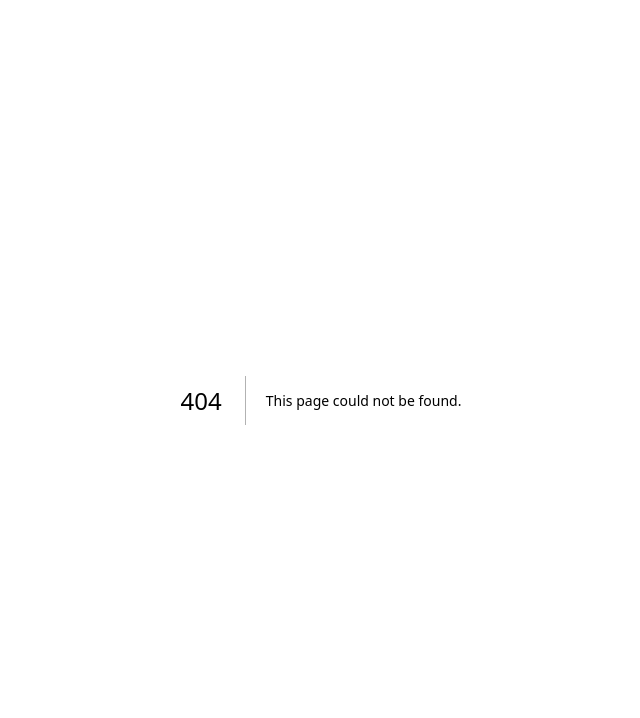
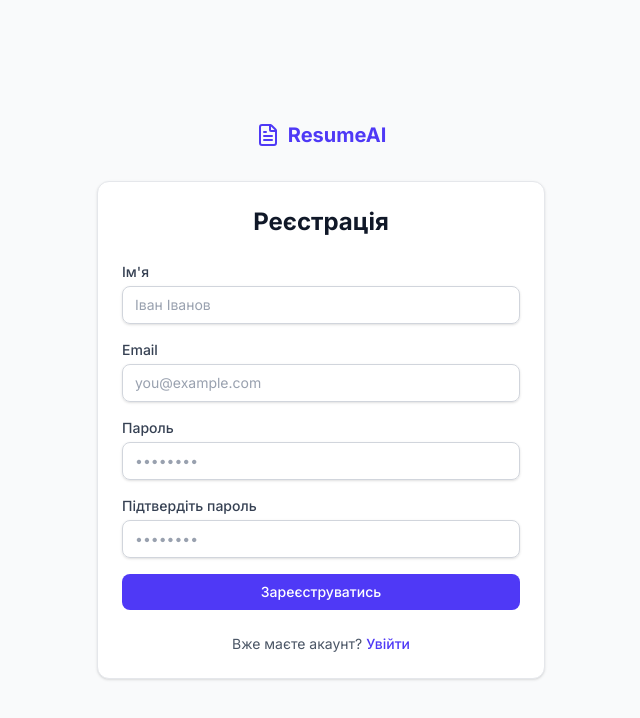
Before and after one commit to bosTM-code/ResumeAI, a Next.js app: page /register in a window 1280 px wide. Before the commit this address had no page. Shown: the top 718 px of the page, without its empty margins (319-959 px from the left). Built offline with nearby package versions, Linux system fonts and the light colour scheme.

Commit message:
feat: implement login and registration pages with React Hook Form validation

```diff
--- /dev/null
+++ b/src/app/(auth)/layout.tsx
@@ -0,0 +1,14 @@
+import Link from "next/link";
+import { FileText } from "lucide-react";
+
+export default function AuthLayout({ children }: { children: React.ReactNode }) {
+  return (
+    <div className="min-h-screen flex flex-col items-center justify-center bg-gray-50 px-4">
+      <Link href="/" className="flex items-center gap-2 text-indigo-600 font-bold text-xl mb-8">
+        <FileText className="h-6 w-6" />
+        ResumeAI
+      </Link>
+      {children}
+    </div>
+  );
+}
--- /dev/null
+++ b/src/app/(auth)/login/page.tsx
@@ -0,0 +1,84 @@
+"use client";
+
+import { useState } from "react";
+import { signIn } from "next-auth/react";
+import { useRouter } from "next/navigation";
+import Link from "next/link";
+import { useForm } from "react-hook-form";
+import { zodResolver } from "@hookform/resolvers/zod";
+import { z } from "zod";
+import Input from "@/components/ui/Input";
+import Button from "@/components/ui/Button";
+import { Card } from "@/components/ui/Card";
+
+const schema = z.object({
+  email: z.string().email("Невірний формат email"),
+  password: z.string().min(6, "Мінімум 6 символів"),
+});
+type FormData = z.infer<typeof schema>;
+
+export default function LoginPage() {
+  const router = useRouter();
+  const [error, setError] = useState("");
+
+  const {
+    register,
+    handleSubmit,
+    formState: { errors, isSubmitting },
+  } = useForm<FormData>({ resolver: zodResolver(schema) });
+
+  const onSubmit = async (data: FormData) => {
+    setError("");
+    const res = await signIn("credentials", {
+      email: data.email,
+      password: data.password,
+      redirect: false,
+    });
+
+    if (res?.error) {
+      setError("Невірний email або пароль");
+      return;
+    }
+    router.push("/dashboard");
+    router.refresh();
+  };
+
+  return (
+    <Card className="w-full max-w-md">
+      <h1 className="text-2xl font-bold text-gray-900 mb-6 text-center">Увійти</h1>
+
+      {error && (
+        <div className="bg-red-50 border border-red-200 text-red-700 text-sm rounded-lg px-4 py-3 mb-4">
+          {error}
+        </div>
+      )}
+
+      <form onSubmit={handleSubmit(onSubmit)} className="space-y-4">
+        <Input
+          label="Email"
+          type="email"
+          placeholder="you@example.com"
+          {...register("email")}
+          error={errors.email?.message}
+        />
+        <Input
+          label="Пароль"
+          type="password"
+          placeholder="••••••••"
+          {...register("password")}
+          error={errors.password?.message}
+        />
+        <Button type="submit" className="w-full" loading={isSubmitting}>
+          Увійти
+        </Button>
+      </form>
+
+      <p className="mt-6 text-center text-sm text-gray-600">
+        Немає акаунту?{" "}
+        <Link href="/register" className="text-indigo-600 font-medium hover:underline">
+          Зареєструватись
+        </Link>
+      </p>
+    </Card>
+  );
+}
--- /dev/null
+++ b/src/app/(auth)/register/page.tsx
@@ -0,0 +1,101 @@
+"use client";
+
+import { useState } from "react";
+import { useRouter } from "next/navigation";
+import Link from "next/link";
+import { useForm } from "react-hook-form";
+import { zodResolver } from "@hookform/resolvers/zod";
+import { z } from "zod";
+import Input from "@/components/ui/Input";
+import Button from "@/components/ui/Button";
+import { Card } from "@/components/ui/Card";
+
+const schema = z.object({
+  name: z.string().min(2, "Мінімум 2 символи"),
+  email: z.string().email("Невірний формат email"),
+  password: z.string().min(6, "Мінімум 6 символів"),
+  confirmPassword: z.string(),
+}).refine((d) => d.password === d.confirmPassword, {
+  message: "Паролі не збігаються",
+  path: ["confirmPassword"],
+});
+type FormData = z.infer<typeof schema>;
+
+export default function RegisterPage() {
+  const router = useRouter();
+  const [error, setError] = useState("");
+
+  const {
+    register,
+    handleSubmit,
+    formState: { errors, isSubmitting },
+  } = useForm<FormData>({ resolver: zodResolver(schema) });
+
+  const onSubmit = async (data: FormData) => {
+    setError("");
+    const res = await fetch("/api/auth/register", {
+      method: "POST",
+      headers: { "Content-Type": "application/json" },
+      body: JSON.stringify({ name: data.name, email: data.email, password: data.password }),
+    });
+
+    if (!res.ok) {
+      const body = await res.json();
+      setError(body.error || "Помилка реєстрації");
+      return;
+    }
+    router.push("/login?registered=1");
+  };
+
+  return (
+    <Card className="w-full max-w-md">
+      <h1 className="text-2xl font-bold text-gray-900 mb-6 text-center">Реєстрація</h1>
+
+      {error && (
+        <div className="bg-red-50 border border-red-200 text-red-700 text-sm rounded-lg px-4 py-3 mb-4">
+          {error}
+        </div>
+      )}
+
+      <form onSubmit={handleSubmit(onSubmit)} className="space-y-4">
+        <Input
+          label="Ім'я"
+          placeholder="Іван Іванов"
+          {...register("name")}
+          error={errors.name?.message}
+        />
+        <Input
+          label="Email"
+          type="email"
+          placeholder="you@example.com"
+          {...register("email")}
+          error={errors.email?.message}
+        />
+        <Input
+          label="Пароль"
+          type="password"
+          placeholder="••••••••"
+          {...register("password")}
+          error={errors.password?.message}
+        />
+        <Input
+          label="Підтвердіть пароль"
+          type="password"
+          placeholder="••••••••"
+          {...register("confirmPassword")}
+          error={errors.confirmPassword?.message}
+        />
+        <Button type="submit" className="w-full" loading={isSubmitting}>
+          Зареєструватись
+        </Button>
+      </form>
+
+      <p className="mt-6 text-center text-sm text-gray-600">
+        Вже маєте акаунт?{" "}
+        <Link href="/login" className="text-indigo-600 font-medium hover:underline">
+          Увійти
+        </Link>
+      </p>
+    </Card>
+  );
+}
--- /dev/null
+++ b/src/app/(public)/layout.tsx
@@ -0,0 +1,12 @@
+import Navbar from "@/components/layout/Navbar";
+import Footer from "@/components/layout/Footer";
+
+export default function PublicLayout({ children }: { children: React.ReactNode }) {
+  return (
+    <>
+      <Navbar />
+      <main className="flex-1">{children}</main>
+      <Footer />
+    </>
+  );
+}
```
